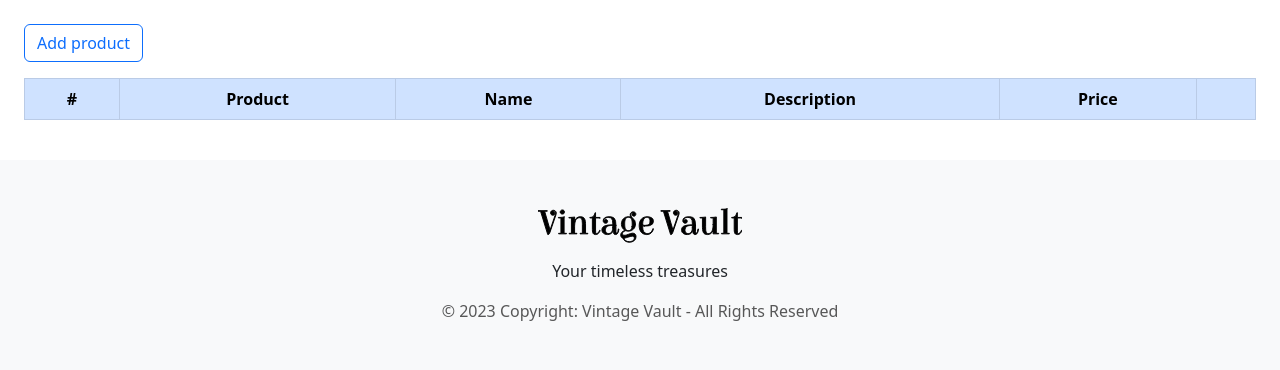
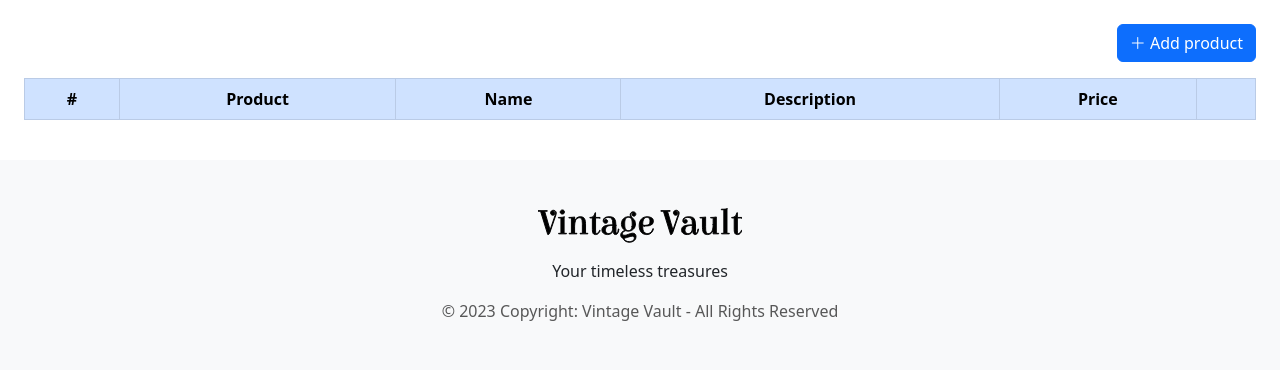
Before and after one commit to mikevillarruel/my-store, a Django app: page /products/my_products/ in a window 1280 px wide. Shown: the part 61-431 px from the top of the page. Run offline with Django 4.2, Linux system fonts and the light colour scheme; the visitor is signed in with stand-in values (Sample User, id 1); data that the repository does not hold is empty; parts of the project's set-up code (start-up, migrations or seed data) failed here and were passed over.

Commit message:
feat: Improve buttons design
- Add bootstrap-icons v1.10.5
- Add icons to some buttons
- Replace text with icons on edit and delete buttons of my products table

```diff
--- a/templates/base.html
+++ b/templates/base.html
@@ -11,6 +11,7 @@
     <link rel="icon" href="{% static 'favicon.svg' %}" type="image/svg+xml">
     <link href="https://cdn.jsdelivr.net/npm/bootstrap@5.3.0/dist/css/bootstrap.min.css" rel="stylesheet"
           integrity="sha384-9ndCyUaIbzAi2FUVXJi0CjmCapSmO7SnpJef0486qhLnuZ2cdeRhO02iuK6FUUVM" crossorigin="anonymous">
+    <link rel="stylesheet" href="https://cdn.jsdelivr.net/npm/bootstrap-icons@1.10.5/font/bootstrap-icons.css">
 
     {% block title %}
         <title>Vintage Vault</title>
--- a/templates/products/create_product.html
+++ b/templates/products/create_product.html
@@ -32,7 +32,10 @@
             <div id="output">
             </div>
             <div class="form-group mt-4 d-flex justify-content-center">
-                <button type="submit" class="btn btn-primary col-2">Save</button>
+                <button type="submit" class="btn btn-primary">
+                    <i class="bi-save2-fill"></i>
+                    Save
+                </button>
             </div>
         </form>
     </div>
--- a/templates/products/my_products.html
+++ b/templates/products/my_products.html
@@ -2,9 +2,12 @@
 
 {% block content %}
     <div class="m-4">
-        <a class="btn btn-outline-primary mb-3" href="{% url 'create_product' %}">
-            Add product
-        </a>
+        <div class="d-flex justify-content-end mb-3">
+            <a class="btn btn-primary" href="{% url 'create_product' %}">
+                <i class="bi-plus-lg"></i>
+                Add product
+            </a>
+        </div>
         <div class="table-responsive">
             <table class="table table-bordered table-hover text-center align-middle">
                 <thead class="table-primary">
@@ -26,17 +29,17 @@
                         </td>
                         <td>{{ product.name }}</td>
                         <td class="d-none d-sm-table-cell">{{ product.description }}</td>
-                        <td class="d-none d-md-table-cell">${{ product.price }}</td>
+                        <td class="d-none d-md-table-cell"> ${{ product.price }}</td>
                         <td>
-                            <a class="btn btn-outline-primary col-12 col-md-auto mb-2"
+                            <a class="btn btn-primary mb-2"
                                href="{% url 'edit_product' id=product.id %}"
                             >
-                                Edit
+                                <i class="bi bi-pencil-fill"></i>
                             </a>
-                            <a class="btn btn-outline-danger col-12 col-md-auto mb-2"
+                            <a class="btn btn-danger"
                                href="{% url 'delete_product' id=product.id %}"
                             >
-                                Delete
+                                <i class="bi-trash3-fill"></i>
                             </a>
                         </td>
                     </tr>
--- a/templates/products/product_detail.html
+++ b/templates/products/product_detail.html
@@ -64,7 +64,10 @@
                         <label for="quantity" class="fw-bold me-2">Quantity:</label>
                         <input type="number" name="quantity" id="quantity" class="form-control w-25"
                                value="1" min="1" max="{{ product.stock }}">
-                        <button type="submit" class="btn btn-primary ms-2">Add to cart</button>
+                        <button type="submit" class="btn btn-primary ms-2">
+                            <i class="bi-plus-lg"></i>
+                            Add to cart
+                        </button>
                     </div>
                 </form>
             {% else %}
```
Also changed, not shown: templates/authentication/account.html (+5 -2 lines), templates/products/edit_product.html (+12 -3 lines).
